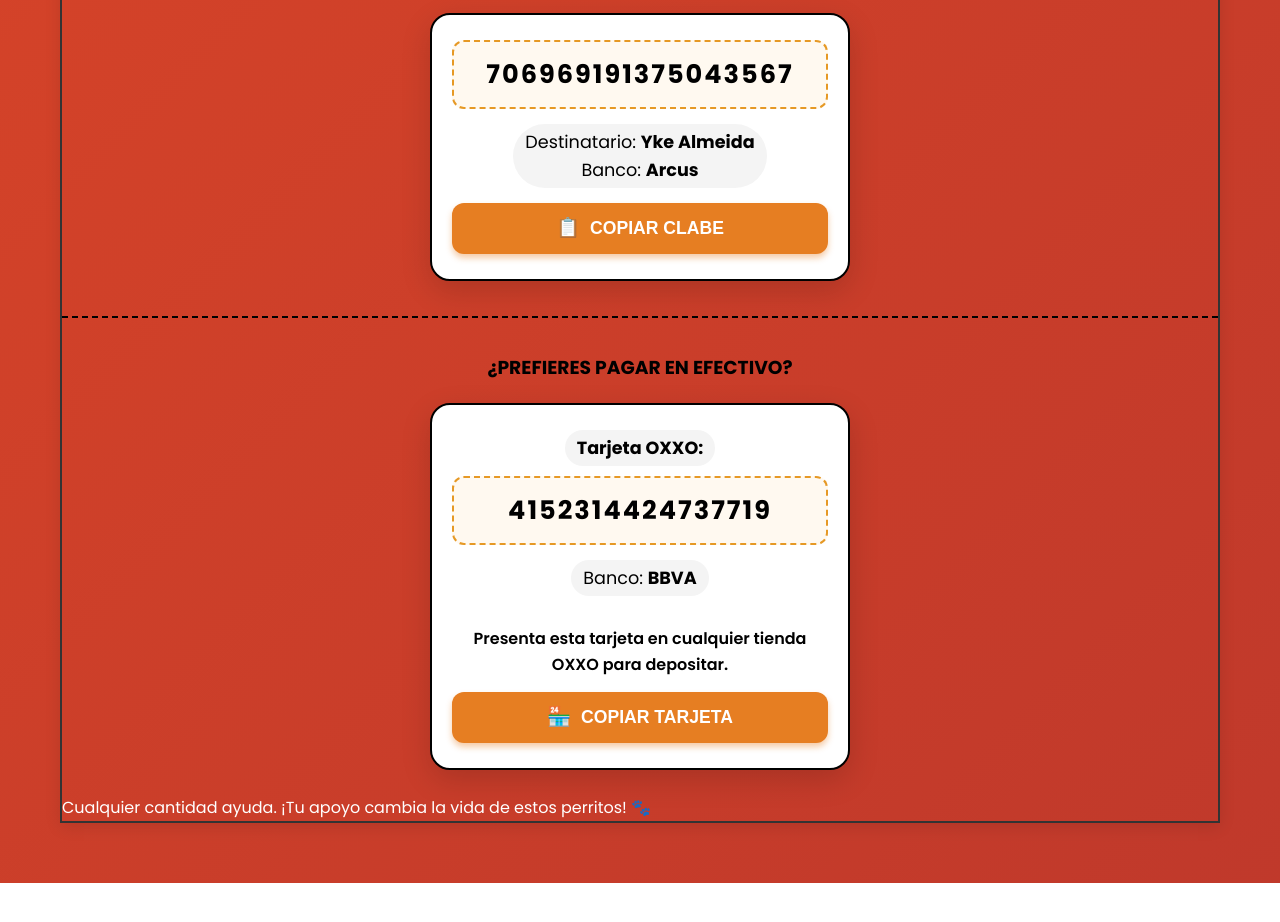
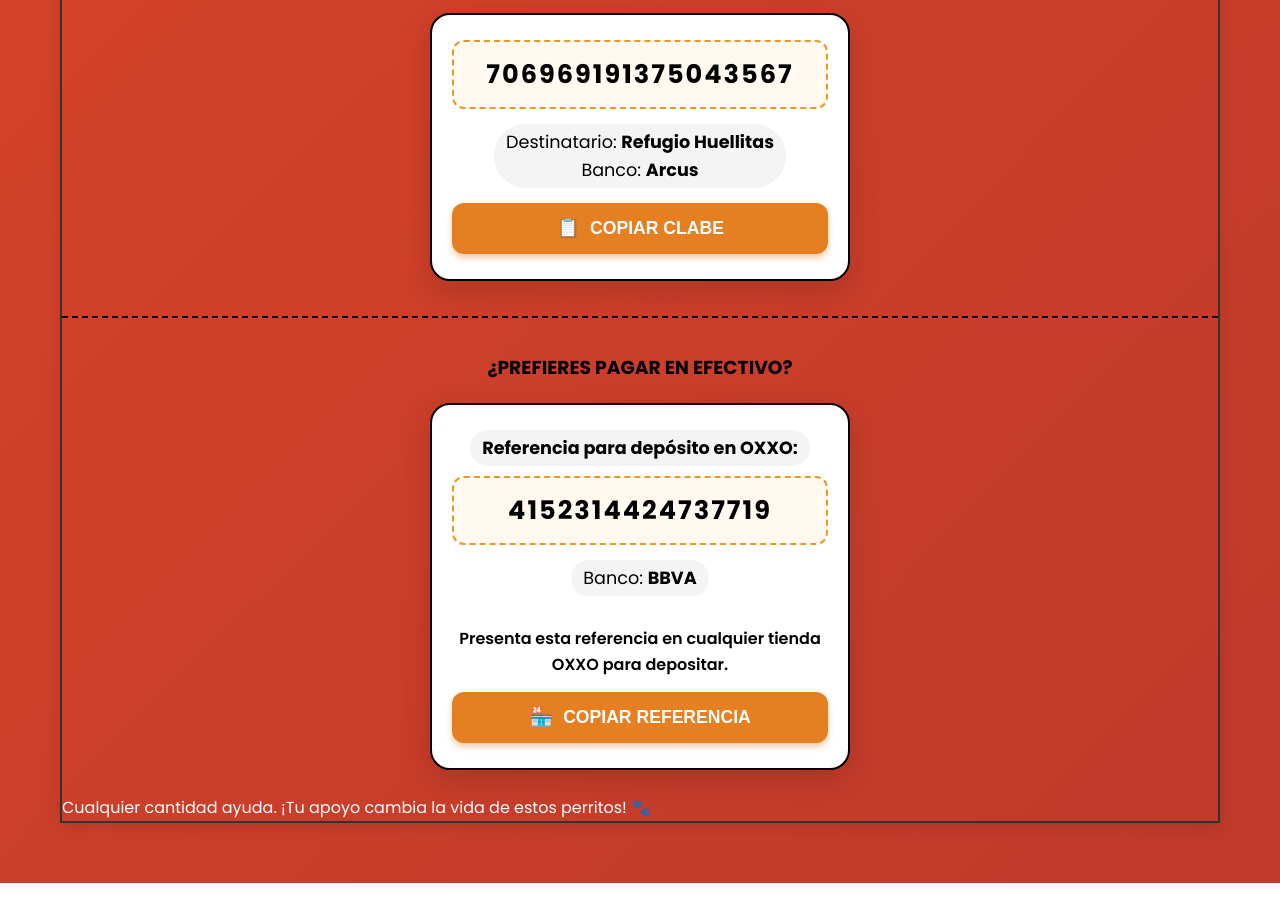
Before and after one commit to outlierd7/donatemxn, a plain HTML site: page donacion/index.html in a window 1280 px wide. Shown: the part 3489-4411 px from the top of the page. Drawn offline with Linux system fonts and the light colour scheme; a script that the page names is missing; files whose address does not match are found by name.

Commit message:
Update content for Mexican audience: Refugio Huellitas and OXXO Reference

```diff
--- a/donacion/index.html
+++ b/donacion/index.html
@@ -287,7 +287,7 @@
 							</div>
 
 							<div class="pix-recipient" style="font-size: 1.1em; color: #000;">
-								Destinatario: <strong style="color: #000;">Yke Almeida</strong><br>
+								Destinatario: <strong style="color: #000;">Refugio Huellitas</strong><br>
 								Banco: <strong style="color: #000;">Arcus</strong>
 							</div>
 
@@ -312,7 +312,7 @@
 						<div class="pix-key-container" style="background: #fff; border: 2px solid #000;">
 							<div class="pix-recipient"
 								style="margin-bottom: 10px; font-size: 1.1em; color: #000; font-weight: 700;">
-								Tarjeta OXXO:</div>
+								Referencia para depósito en OXXO:</div>
 							<div class="pix-key" id="text-oxxo"
 								style="color: #000; font-size: 1.6em; letter-spacing: 2px; font-weight: 900;">
 								4152314424737719</div>
@@ -320,13 +320,13 @@
 									style="color: #000;">BBVA</strong></div>
 
 							<p style="font-size: 1em; color: #000; margin: 15px 0; font-weight: 600;">Presenta esta
-								tarjeta en cualquier tienda OXXO para depositar.</p>
+								referencia en cualquier tienda OXXO para depositar.</p>
 
 							<button class="copy-btn" id="btn-copy-oxxo"
 								style="background: #e67e22; color: #fff; font-weight: 800; font-size: 1.1em; padding: 15px 30px; box-shadow: 0 4px 6px rgba(230, 126, 34, 0.4); text-transform: uppercase;"
-								onclick="copyToClipboard('4152314424737719', this, 'Tarjeta OXXO')">
+								onclick="copyToClipboard('4152314424737719', this, 'Referencia OXXO')">
 								<span class="copy-icon">🏪</span>
-								COPIAR TARJETA
+								COPIAR REFERENCIA
 							</button>
 						</div>
 					</div>
```
